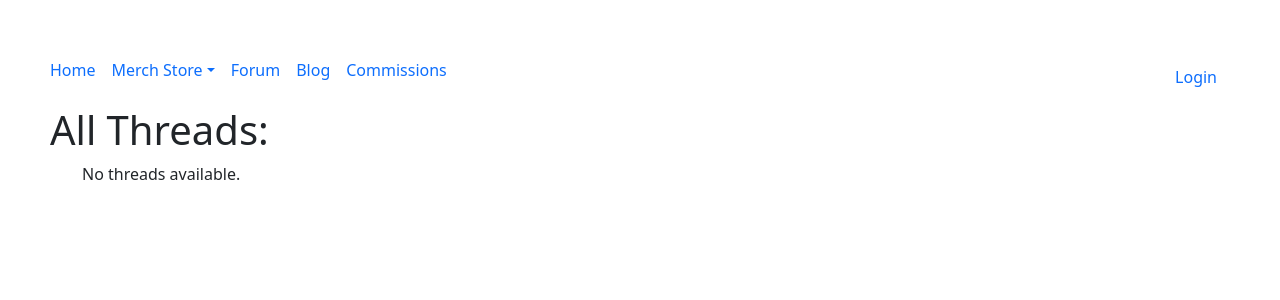
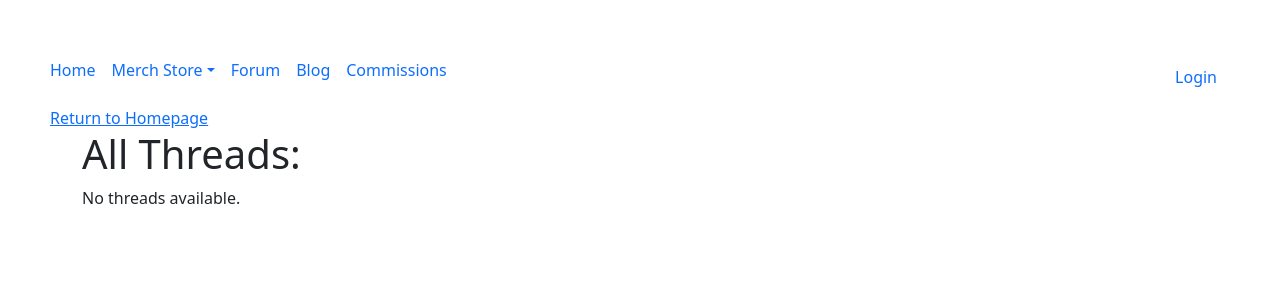
Before and after one commit to sdbsalta/hobbysite-G-25, a Django app: page /forum/threads/ in a window 1280 px wide. Shown: the top 300 px of the page. Run offline with Django 5.2, Linux system fonts and the light colour scheme.

Commit message:
Update thread_list.html

```diff
--- a/hobbysite/templates/forum/thread_list.html
+++ b/hobbysite/templates/forum/thread_list.html
@@ -5,45 +5,41 @@
 {% endblock title %}
 
 {% block content %}
+<h7><a href="/home"> Return to Homepage </a></h7>
+<div class="container">
     {% if user.is_authenticated %}
         <h4><a href="{% url 'forum:thread_create' %}">Create Thread</a></h4>
         <h1>My Threads:</h1>
-        <div>
+        <ul>
             {% for thread in user_threads %}
-                <div class="card">
-                    <img src="{{ thread.image.url }}" class="card-img-top" alt="Image">
-                    <div class="card-body">
-                        <h5 class="card-title">
-                            <a href="{% url 'forum:thread_detail' thread.pk %}">{{ thread.title }}</a>
-                        </h5>
+                <li>
+                    <div>
+                        <a href="{% url 'forum:thread_detail' thread.pk %}">{{ thread.title }}</a>
                     </div>
-                </div>
+                </li>
             {% empty %}
-            No threads yet.
+                <li>No threads yet.</li>
             {% endfor %}
-        </div>
-        <a class="btn btn-primary" href="{% url 'forum:thread_create' %}" role="button">Create Article</a>
+        </ul>
     {% endif %}
 
     <h1>All Threads:</h1>
-    <ul>
-        {% for category, threads in threads_by_category.items %}
+    {% for category, threads in threads_by_category.items %}
+        <div>
             <h2>{{ category.name }}</h2>
             <ul>
                 {% for thread in threads %}
                     <li>
-                        <div>
-                            <img src="{{ thread.image.url }}" alt="Image">
-                        </div>
                         <div>
                             <a href="{% url 'forum:thread_detail' thread.pk %}">{{ thread.title }}</a>
                         </div>
                     </li>
                 {% endfor %}
             </ul>
-        {% empty %}
-            <p>No threads available.</p>
-        {% endfor %}
-    </ul>
+        </div>
+    {% empty %}
+        <p>No threads available.</p>
+    {% endfor %}
+</div>
 
 {% endblock content %}
```
